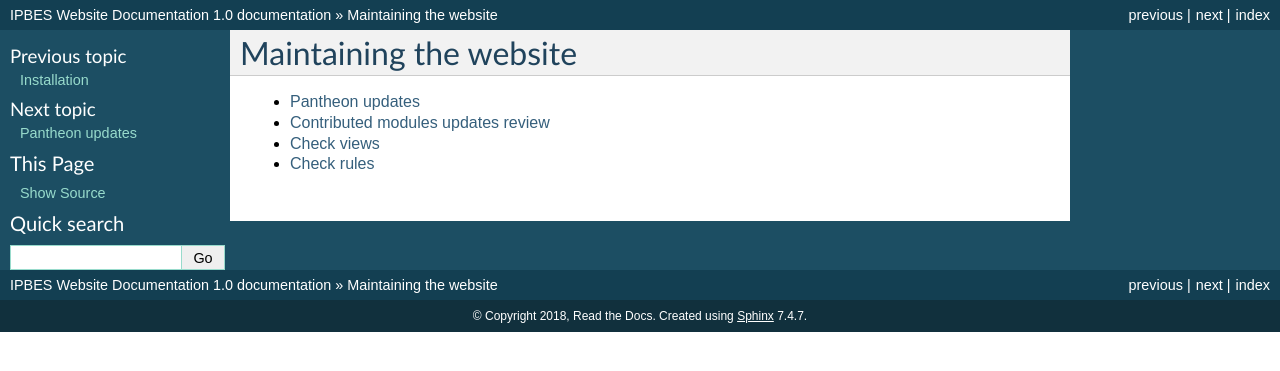
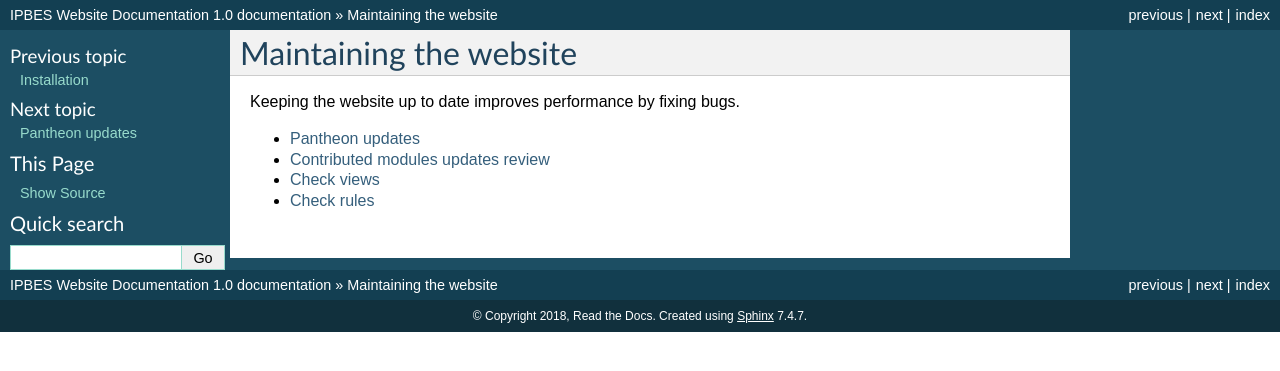
Before and after one commit to ipbes/ipbeswebdocs, a Sphinx documentation site: the page built from docs/maintenance/index.rst, in a window 1280 px wide. Shown: the top 371 px of the page. Built offline with Sphinx 7.4.7, drawn with Linux system fonts in a browser that asks for light colours; pages that are not in the unit, such as notebooks, are missing from menus.

Commit message:
Update index.rst

```diff
--- a/docs/maintenance/index.rst
+++ b/docs/maintenance/index.rst
@@ -1,5 +1,7 @@
 Maintaining the website
 =======================
+Keeping the website up to date improves performance by fixing bugs.
+
 .. toctree::
    :maxdepth: 1
 
```
